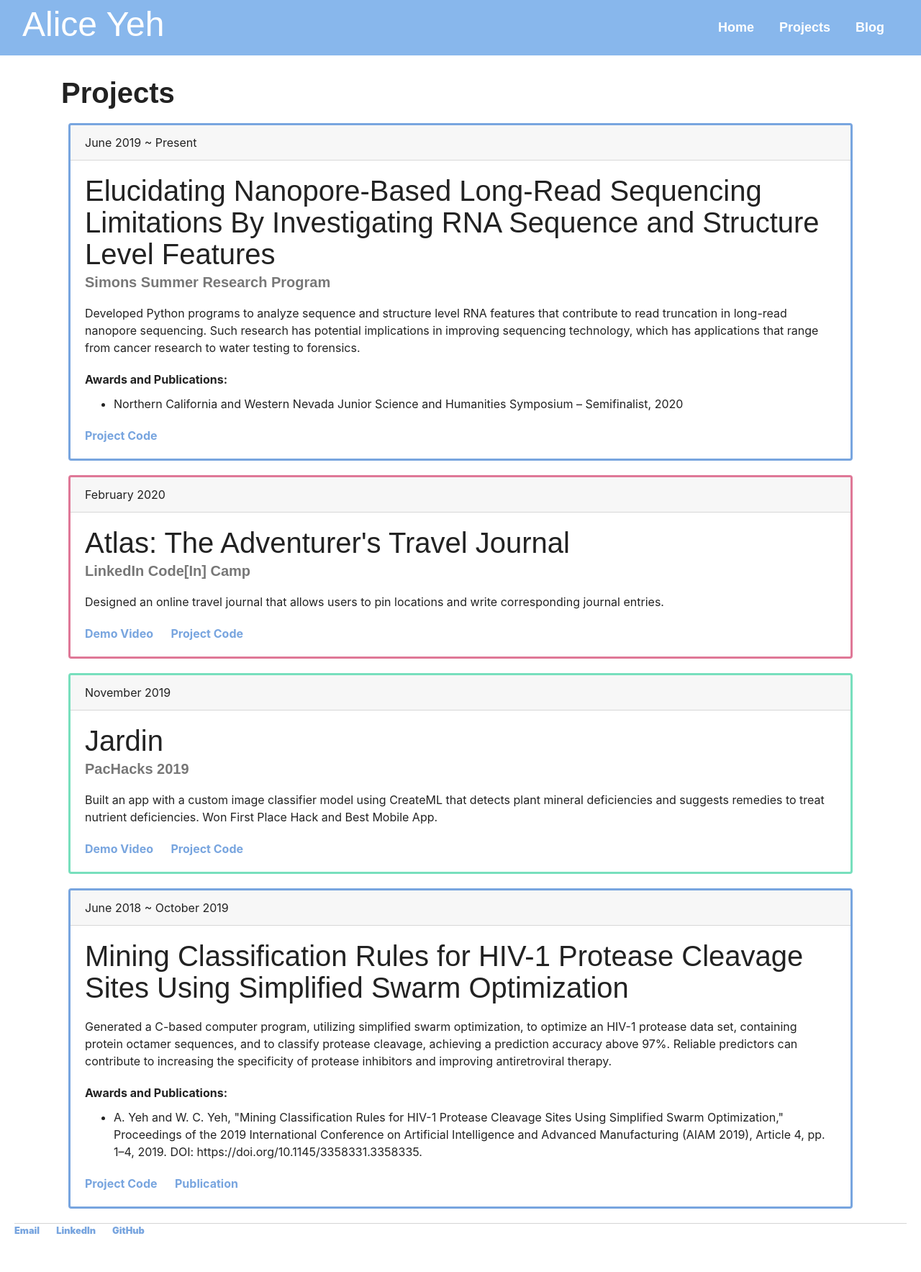
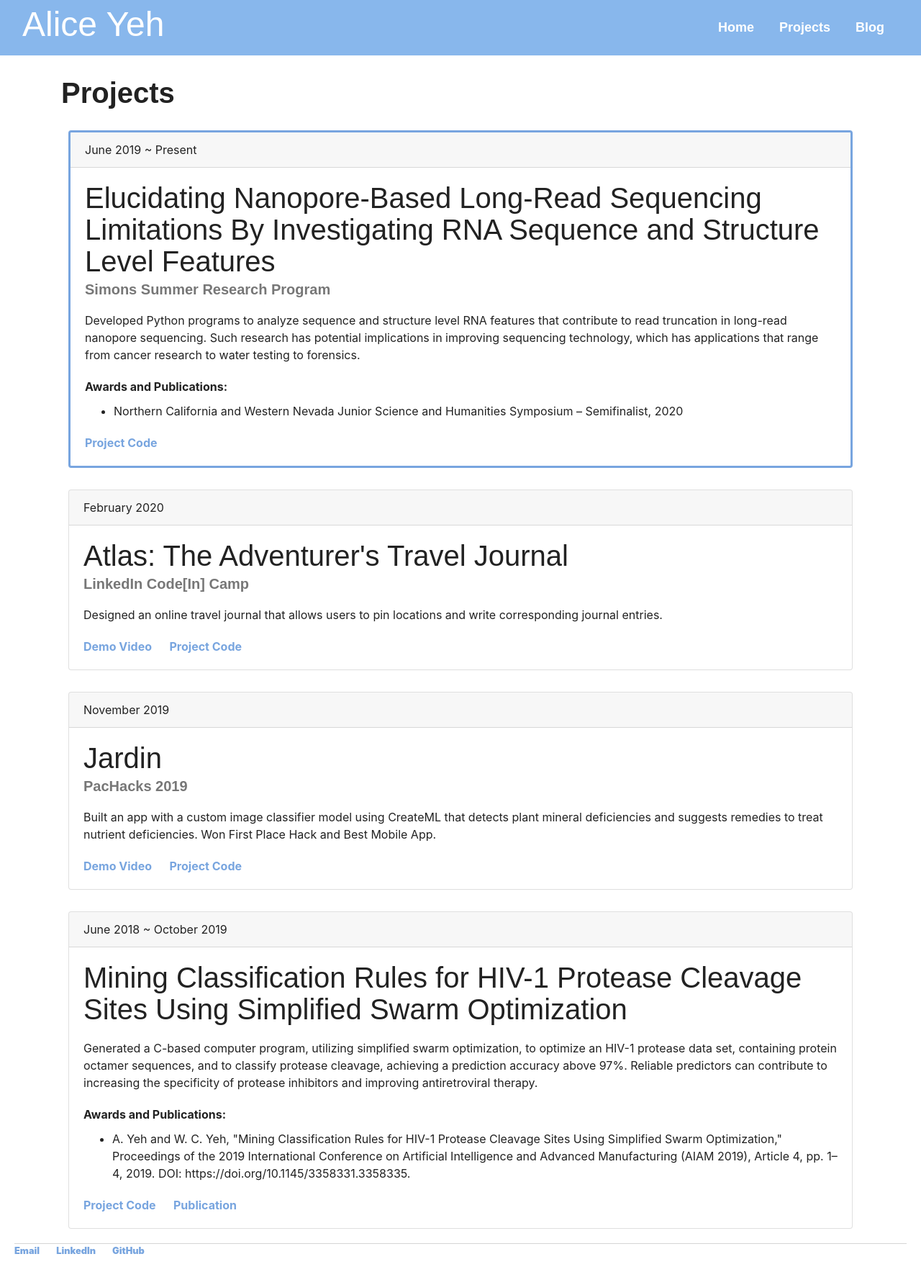
Before and after one commit to AliceYeh12/AliceYeh12.github.io, a Jekyll site: the page built from projects/index.html, in a window 1280 px wide. Shown: the whole page at 72% size. Built offline with Jekyll 4.4.1, drawn with Linux system fonts in a browser that asks for light colours; nearby versions of some CDN libraries; some web fonts are replaced; before the commit the page ends 1739 px from its top, so only the background shows below that.

Commit message:
Project page styling

```diff
--- a/css/styles.css
+++ b/css/styles.css
@@ -87,23 +87,13 @@ footer {
 
 .proj-card {
     max-width: none;
-    margin-top: 20px;
+    margin-top: 30px;
     margin-left: 10px;
     margin-right: 10px;
 }
 
-.border-research {
+.border-current {
     border-color: rgb(120, 165, 223);
-    border-width: 3px;
-}
-
-.border-website {
-    border-color: rgb(223, 120, 151);
-    border-width: 3px;
-}
-
-.border-app {
-    border-color: rgb(120, 223, 189);
     border-width: 3px;
 }
 
--- a/projects/index.html
+++ b/projects/index.html
@@ -4,7 +4,7 @@ title: Projects
 ---
     <h1 class="page-header">{{ page.title }}</h1>
 
-    <div class="card mb-3 proj-card border-research">
+    <div class="card mb-3 proj-card border-current">
         <div class="card-header">June 2019 ~ Present</div>
         <div class="card-body">
             <h3 class="proj-title card-title">Elucidating Nanopore-Based Long-Read Sequencing Limitations By Investigating RNA Sequence and Structure Level Features</h3>
@@ -18,7 +18,7 @@ title: Projects
             <a href="https://github.com/AliceYeh12/nanopore-analysis" class="card-link">Project Code</a>
         </div>
     </div>
-    <div class="card mb-3 proj-card border-website">
+    <div class="card mb-3 proj-card">
         <div class="card-header">February 2020</div>
         <div class="card-body">
             <h3 class="proj-title card-title">Atlas: The Adventurer's Travel Journal</h3>
@@ -28,7 +28,7 @@ title: Projects
             <a href="https://github.com/AliceYeh12/atlas" class="card-link">Project Code</a>
         </div>
     </div>
-    <div class="card mb-3 proj-card border-app">
+    <div class="card mb-3 proj-card">
         <div class="card-header">November 2019</div>
         <div class="card-body">
             <h3 class="proj-title card-title">Jardin</h3>
@@ -39,7 +39,7 @@ title: Projects
             <a href="https://github.com/AliceYeh12/jardin" class="card-link">Project Code</a>
         </div>
     </div>
-    <div class="card mb-3 proj-card border-research">
+    <div class="card mb-3 proj-card">
         <div class="card-header" >June 2018 ~ October 2019</div>
         <div class="card-body">
             <h3 class="proj-title card-title">Mining Classification Rules for HIV-1 Protease Cleavage Sites Using Simplified Swarm Optimization</h3>
```
